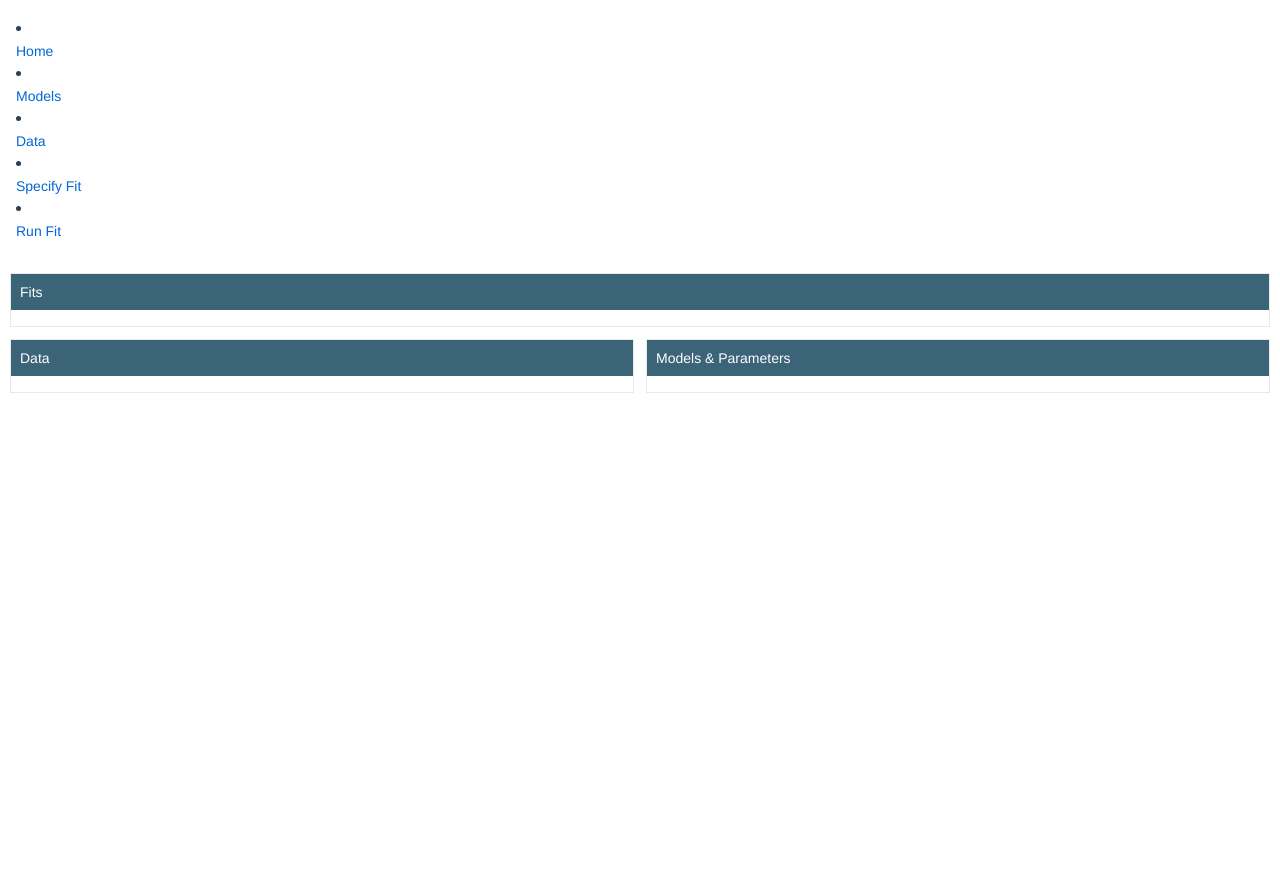
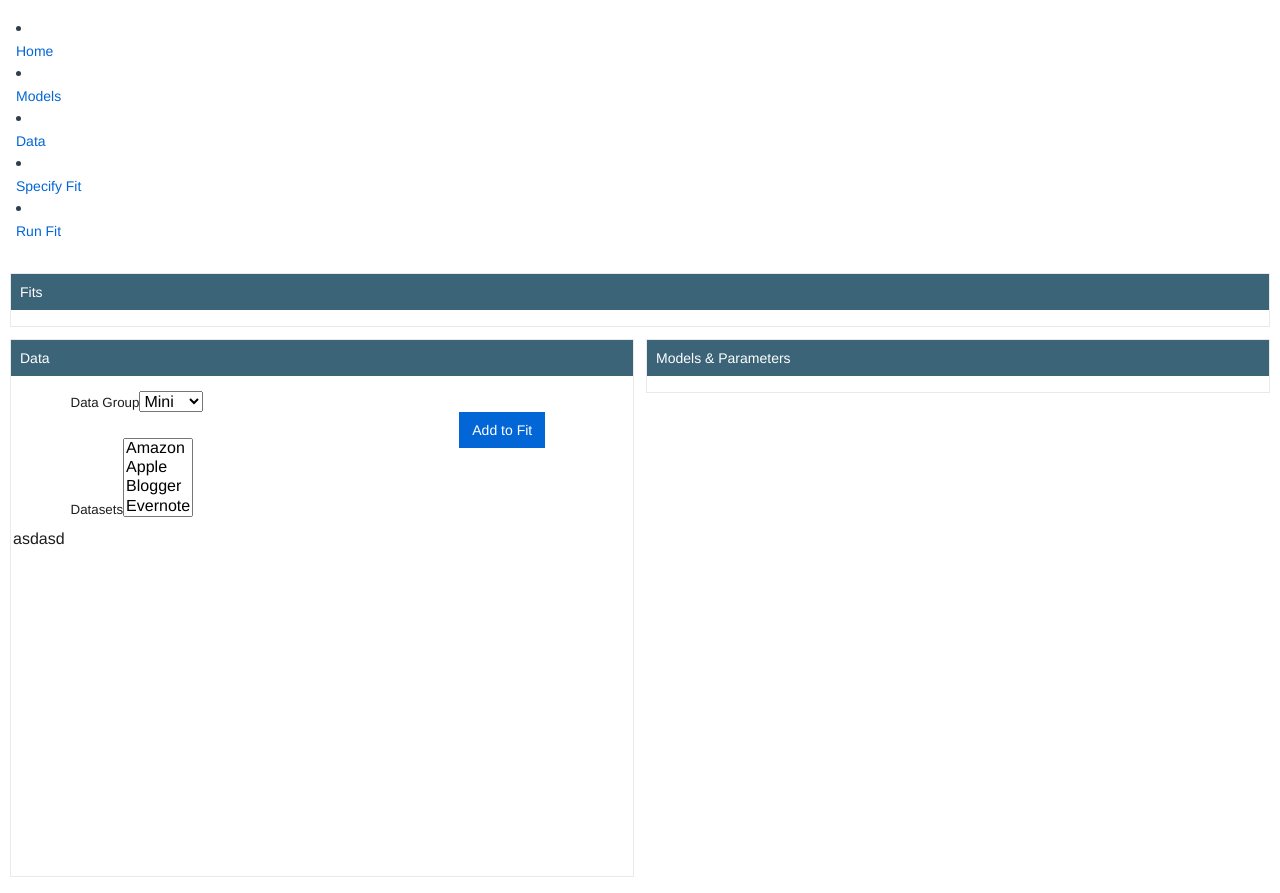
Before and after one commit to juliusbierk/simultant, a Vue app: page /specifyfit in a window 1280 px wide. Before the commit the page ends 816 px from the top, so only its background shows below. Built offline with nearby package versions, Linux system fonts and the light colour scheme.

Commit message:
Data selection

```diff
--- a/src/views/SpecifyFit.vue
+++ b/src/views/SpecifyFit.vue
@@ -19,7 +19,59 @@
             <span class="title">Data</span>
           </div>
 
-          <div class="window-content p-2"></div>
+          <div style="min-height: 500px;" class="window-content p-2">
+            <div class="row">
+              <div class="cell-7 offset-1">
+                <label for="group_select"><small>Data Group</small></label>
+              <select id="group_select" data-role="select">
+                <option value="mini">Mini</option>
+                  <option value="site">Site</option>
+                  <option value="portal">Portal</option>
+              </select>
+              </div>
+              <div class="cell-3">
+                <div class="row flex-justify-center">
+                    <button style="position: relative; top:22px" class="button primary">Add to Fit</button>
+
+                </div>
+
+              </div>
+            </div>
+
+            <div class="row">
+              <div class="cell-9 offset-1">
+                <label for="dataset_select"><small>Datasets</small></label>
+              <select id="dataset_select" data-role="select" multiple>
+                <option
+                  value="1"
+                  >Amazon</option
+                >
+                <option
+                  value="2"
+                  >Apple</option
+                >
+                <option
+                  value="3"
+                  >Blogger</option
+                >
+                <option
+                  value="4"
+                  >Evernote</option
+                >
+                <option
+                  value="5"
+                  >GitHub</option
+                >
+              </select>
+              </div>
+            </div>
+
+            <div class="row">
+              asdasd
+            </div>
+
+          </div>
+
         </div>
       </div>
       <div class="cell">
```
